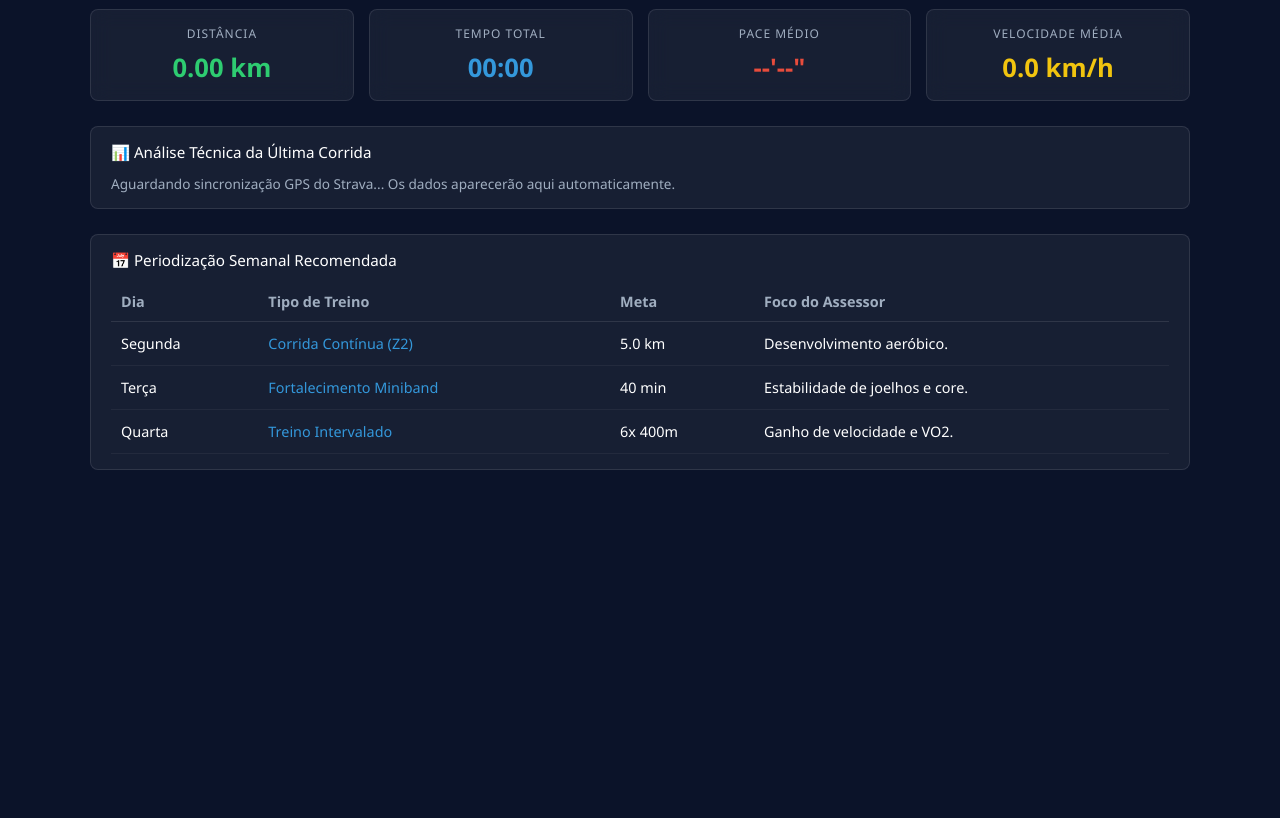
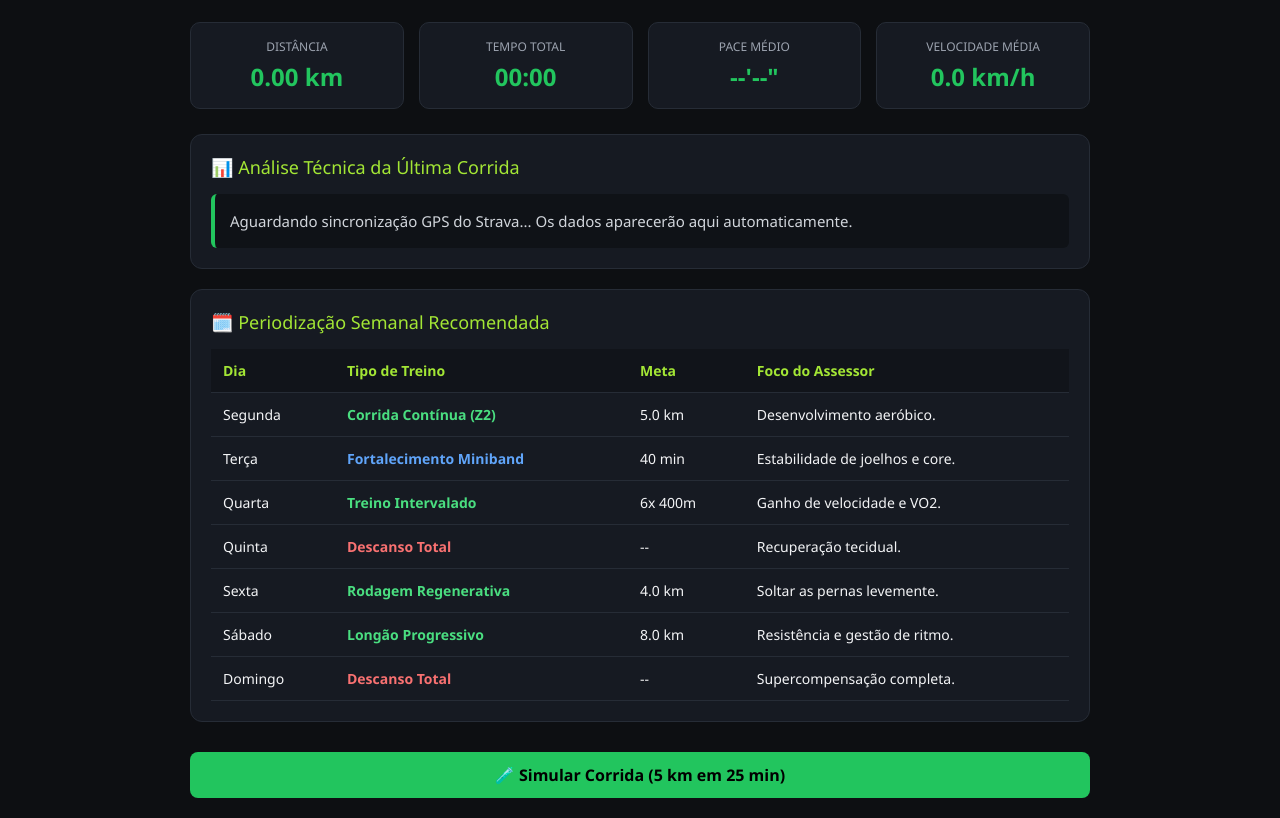
Before and after one commit to Fernando934/treino, a plain HTML site: page index.html in a window 1280 px wide. Shown: the part 99-917 px from the top of the page. Before the commit the page ends 800 px from the top, so only its background shows below. Drawn offline with Linux system fonts and the light colour scheme; no server answers.

Commit message:
Update index.html

```diff
--- a/index.html
+++ b/index.html
@@ -3,242 +3,97 @@
 <head>
     <meta charset="UTF-8">
     <meta name="viewport" content="width=device-width, initial-scale=1.0">
-    <title>Assessor de Corrida Pro</title>
+    <title>Assessor de Corrida Pro IA - Dashboard</title>
     <style>
         :root {
-            --bg-main: #0b1329;
-            --card-bg: rgba(255, 255, 255, 0.05);
-            --border-color: rgba(255, 255, 255, 0.1);
-            --accent-color: #f39c12;
-            --text-main: #ffffff;
-            --text-muted: #a0aec0;
+            --bg-color: #0d0f12;
+            --card-bg: #161a22;
+            --accent-green: #22c55e;
+            --accent-neon: #a3e635;
+            --text-main: #f3f4f6;
+            --text-muted: #9ca3af;
+            --border-color: #262c36;
         }
-
-        * {
-            box-sizing: border-box;
-            margin: 0;
-            padding: 0;
-            font-family: 'Segoe UI', Tahoma, Geneva, Verdana, sans-serif;
-        }
-
-        body {
-            background-color: var(--bg-main);
-            color: var(--text-main);
-            padding: 20px;
-            display: flex;
-            flex-direction: column;
-            align-items: center;
-            min-height: 100vh;
-        }
-
-        .container {
-            width: 100%;
-            max-width: 1100px;
-        }
-
-        header {
-            text-align: center;
-            margin-bottom: 25px;
-        }
-
-        header h1 {
-            color: var(--accent-color);
-            font-size: 1.8rem;
-            letter-spacing: 1px;
-            margin-bottom: 5px;
-        }
-
-        header p {
-            color: var(--text-muted);
-            font-size: 0.9rem;
-        }
-
-        /* Cartões de Métricas */
-        .metrics-grid {
-            display: grid;
-            grid-template-columns: repeat(auto-fit, minmax(220px, 1fr));
-            gap: 15px;
-            margin-bottom: 25px;
-        }
-
-        .metric-card {
-            background: var(--card-bg);
-            border: 1px solid var(--border-color);
-            border-radius: 8px;
-            padding: 15px;
-            text-align: center;
-            backdrop-filter: blur(10px);
-        }
-
-        .metric-title {
-            font-size: 0.75rem;
-            color: var(--text-muted);
-            text-transform: uppercase;
-            letter-spacing: 1px;
-            margin-bottom: 8px;
-        }
-
-        .metric-value {
-            font-size: 1.6rem;
-            font-weight: bold;
-        }
-
-        .metric-value.distance { color: #2ecc71; }
-        .metric-value.time { color: #3498db; }
-        .metric-value.pace { color: #e74c3c; }
-        .metric-value.speed { color: #f1c40f; }
-
-        /* Secção de Análise */
-        .section-box {
-            background: var(--card-bg);
-            border: 1px solid var(--border-color);
-            border-radius: 8px;
-            padding: 15px 20px;
-            margin-bottom: 25px;
-        }
-
-        .section-title {
-            font-size: 0.95rem;
-            margin-bottom: 12px;
-            display: flex;
-            align-items: center;
-            gap: 8px;
-        }
-
-        .sync-status {
-            color: var(--text-muted);
-            font-size: 0.85rem;
-        }
-
-        /* Tabela de Periodização */
-        .table-container {
-            overflow-x: auto;
-        }
-
-        table {
-            width: 100%;
-            border-collapse: collapse;
-            text-align: left;
-            font-size: 0.9rem;
-        }
-
-        th {
-            color: var(--text-muted);
-            font-weight: 600;
-            padding: 10px;
-            border-bottom: 1px solid var(--border-color);
-        }
-
-        td {
-            padding: 12px 10px;
-            border-bottom: 1px solid rgba(255, 255, 255, 0.05);
-        }
-
-        td:nth-child(2) {
-            color: #3498db;
-            font-weight: 500;
-        }
+        * { box-sizing: border-box; margin: 0; padding: 0; font-family: Segoe UI, sans-serif; }
+        body { background-color: var(--bg-color); color: var(--text-main); padding: 20px; display: flex; justify-content: center; }
+        .app-container { width: 100%; max-width: 900px; }
+        header { text-align: center; margin-bottom: 25px; padding-bottom: 15px; border-bottom: 1px solid var(--border-color); }
+        header h1 { font-size: 26px; color: var(--accent-neon); text-transform: uppercase; }
+        header p { color: var(--text-muted); font-size: 14px; margin-top: 5px; }
+        .metrics-grid { display: grid; grid-template-columns: repeat(auto-fit, minmax(180px, 1fr)); gap: 15px; margin-bottom: 25px; }
+        .metric-card { background: var(--card-bg); border: 1px solid var(--border-color); padding: 15px; border-radius: 10px; text-align: center; }
+        .metric-card .title { font-size: 12px; color: var(--text-muted); text-transform: uppercase; }
+        .metric-card .value { font-size: 24px; font-weight: bold; color: var(--accent-green); margin-top: 5px; }
+        .section-card { background: var(--card-bg); border: 1px solid var(--border-color); border-radius: 12px; padding: 20px; margin-bottom: 20px; }
+        .section-title { font-size: 18px; color: var(--accent-neon); margin-bottom: 15px; }
+        .feedback-box { background: #0f1217; border-left: 4px solid var(--accent-green); padding: 15px; border-radius: 6px; line-height: 1.6; font-size: 15px; color: #d1d5db; }
+        .feedback-box h4 { color: var(--text-main); margin-top: 10px; margin-bottom: 5px; }
+        table { width: 100%; border-collapse: collapse; margin-top: 10px; font-size: 14px; }
+        th, td { padding: 12px; text-align: left; border-bottom: 1px solid var(--border-color); }
+        th { background: #11141a; color: var(--accent-neon); }
+        .tag-run { color: #4ade80; font-weight: bold; }
+        .tag-strength { color: #60a5fa; font-weight: bold; }
+        .tag-rest { color: #f87171; font-weight: bold; }
+        .sim-btn { background: var(--accent-green); color: #000; font-weight: bold; border: none; padding: 12px; width: 100%; border-radius: 8px; cursor: pointer; font-size: 16px; margin-top: 10px; }
+        .sim-btn:hover { background: var(--accent-neon); }
     </style>
 </head>
 <body>
-
-    <div class="container">
-        <!-- Cabeçalho -->
+<div class="app-container">
     <header>
-            <h1>⚡ ASSESSOR DE CORRIDA PRO</h1>
+        <h1>⚡ Assessor de Corrida Pro</h1>
         <p>Plataforma Inteligente de Periodização e Análise Strava</p>
     </header>
-
-        <!-- Cartões de Métricas -->
     <div class="metrics-grid">
-            <div class="metric-card">
-                <div class="metric-title">Distância</div>
-                <div id="val-distancia" class="metric-value distance">0.00 km</div>
+        <div class="metric-card"><div class="title">Distância</div><div class="value" id="distVal">0.00 km</div></div>
+        <div class="metric-card"><div class="title">Tempo Total</div><div class="value" id="tempoVal">00:00</div></div>
+        <div class="metric-card"><div class="title">Pace Médio</div><div class="value" id="paceVal">--'--"</div></div>
+        <div class="metric-card"><div class="title">Velocidade Média</div><div class="value" id="velVal">0.0 km/h</div></div>
     </div>
-            <div class="metric-card">
-                <div class="metric-title">Tempo Total</div>
-                <div id="val-tempo" class="metric-value time">00:00</div>
+    <div class="section-card">
+        <div class="section-title">📊 Análise Técnica da Última Corrida</div>
+        <div class="feedback-box" id="analysisBox">Aguardando sincronização GPS do Strava... Os dados aparecerão aqui automaticamente.</div>
     </div>
-            <div class="metric-card">
-                <div class="metric-title">Pace Médio</div>
-                <div id="val-pace" class="metric-value pace">--'--&quot;</div>
-            </div>
-            <div class="metric-card">
-                <div class="metric-title">Velocidade Média</div>
-                <div id="val-velocidade" class="metric-value speed">0.0 km/h</div>
-            </div>
-        </div>
-
-        <!-- Análise Técnica -->
-        <div class="section-box">
-            <div class="section-title">📊 Análise Técnica da Última Corrida</div>
-            <div id="val-status" class="sync-status">Aguardando sincronização GPS do Strava... Os dados aparecerão aqui automaticamente.</div>
-        </div>
-
-        <!-- Periodização Semanal -->
-        <div class="section-box">
-            <div class="section-title">📅 Periodização Semanal Recomendada</div>
-            <div class="table-container">
+    <div class="section-card">
+        <div class="section-title">🗓️ Periodização Semanal Recomendada</div>
         <table>
-                    <thead>
-                        <tr>
-                            <th>Dia</th>
-                            <th>Tipo de Treino</th>
-                            <th>Meta</th>
-                            <th>Foco do Assessor</th>
-                        </tr>
-                    </thead>
+            <thead><tr><th>Dia</th><th>Tipo de Treino</th><th>Meta</th><th>Foco do Assessor</th></tr></thead>
             <tbody>
-                        <tr>
-                            <td>Segunda</td>
-                            <td>Corrida Contínua (Z2)</td>
-                            <td>5.0 km</td>
-                            <td>Desenvolvimento aeróbico.</td>
-                        </tr>
-                        <tr>
-                            <td>Terça</td>
-                            <td>Fortalecimento Miniband</td>
-                            <td>40 min</td>
-                            <td>Estabilidade de joelhos e core.</td>
-                        </tr>
-                        <tr>
-                            <td>Quarta</td>
-                            <td>Treino Intervalado</td>
-                            <td>6x 400m</td>
-                            <td>Ganho de velocidade e VO2.</td>
-                        </tr>
+                <tr><td>Segunda</td><td class="tag-run">Corrida Contínua (Z2)</td><td>5.0 km</td><td>Desenvolvimento aeróbico.</td></tr>
+                <tr><td>Terça</td><td class="tag-strength">Fortalecimento Miniband</td><td>40 min</td><td>Estabilidade de joelhos e core.</td></tr>
+                <tr><td>Quarta</td><td class="tag-run">Treino Intervalado</td><td>6x 400m</td><td>Ganho de velocidade e VO2.</td></tr>
+                <tr><td>Quinta</td><td class="tag-rest">Descanso Total</td><td>--</td><td>Recuperação tecidual.</td></tr>
+                <tr><td>Sexta</td><td class="tag-run">Rodagem Regenerativa</td><td>4.0 km</td><td>Soltar as pernas levemente.</td></tr>
+                <tr><td>Sábado</td><td class="tag-run">Longão Progressivo</td><td>8.0 km</td><td>Resistência e gestão de ritmo.</td></tr>
+                <tr><td>Domingo</td><td class="tag-rest">Descanso Total</td><td>--</td><td>Supercompensação completa.</td></tr>
             </tbody>
         </table>
     </div>
+    <button class="sim-btn" onclick="simularTreino()">🧪 Simular Corrida (5 km em 25 min)</button>
 </div>
-    </div>
+<script>
+    function processarDados(km, segundos) {
+        const distKm = km;
+        const tempoMin = segundos / 60;
+        const paceDec = tempoMin / distKm;
+        const pMin = Math.floor(paceDec);
+        const pSeg = Math.round((paceDec - pMin) * 60);
+        const paceStr = `${pMin}'${pSeg < 10 ? '0' : ''}${pSeg}"`;
+        const vel = (distKm / (segundos / 3600)).toFixed(1);
 
-    <script>
-        async function atualizarPainel() {
-            try {
-                const resposta = await fetch('/api');
-                const resultado = await resposta.json();
+        document.getElementById('distVal').innerText = `${distKm.toFixed(2)} km`;
+        document.getElementById('tempoVal').innerText = `${Math.floor(segundos/60)}:${Math.round(segundos%60).toString().padStart(2,'0')}`;
+        document.getElementById('paceVal').innerText = `${paceStr} /km`;
+        document.getElementById('velVal').innerText = `${vel} km/h`;
 
-                if (resultado.sucesso && resultado.dados) {
-                    const { distancia, tempo, data } = resultado.dados;
-
-                    // Atualiza os valores nos cartões principais
-                    if (distancia) document.getElementById('val-distancia').innerText = distancia;
-                    if (tempo) document.getElementById('val-tempo').innerText = tempo;
-
-                    // Atualiza o estado da sincronização com a hora da última atualização
-                    if (data) {
-                        document.getElementById('val-status').innerText = `Última sincronização bem-sucedida às ${data}.`;
+        document.getElementById('analysisBox').innerHTML = `
+            <h4>🎯 Diagnóstico de Desempenho:</h4>
+            <p>Treino concluído com <strong>${distKm.toFixed(2)} km</strong> em <strong>${tempoMin.toFixed(1)} min</strong> com pace de <strong>${paceStr}/km</strong>.</p>
+            <h4>🛑 Prescrição do Assessor:</h4>
+            <p>Mantenha a consistência. Amanhã priorize hidratação e descanso ou rodagem leve em Zona 2.</p>
+        `;
     }
-                }
-            } catch (erro) {
-                console.error("Erro ao buscar dados da API:", erro);
-            }
-        }
-
-        // Atualiza a cada 5 segundos automaticamente
-        setInterval(atualizarPainel, 5000);
-        atualizarPainel();
+    function simularTreino() { processarDados(5.0, 1500); }
 </script>
 </body>
 </html>
```
Lines whose indentation alone changed are shown as unchanged.
